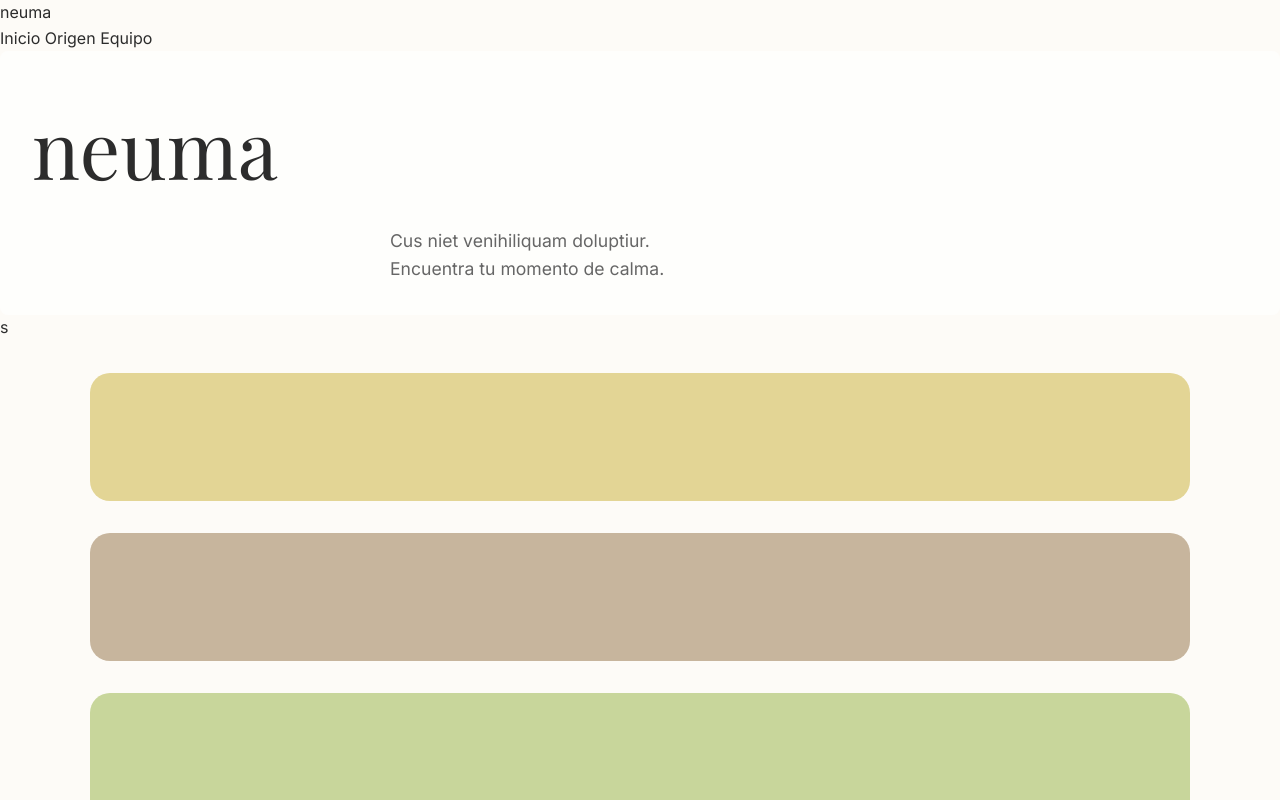
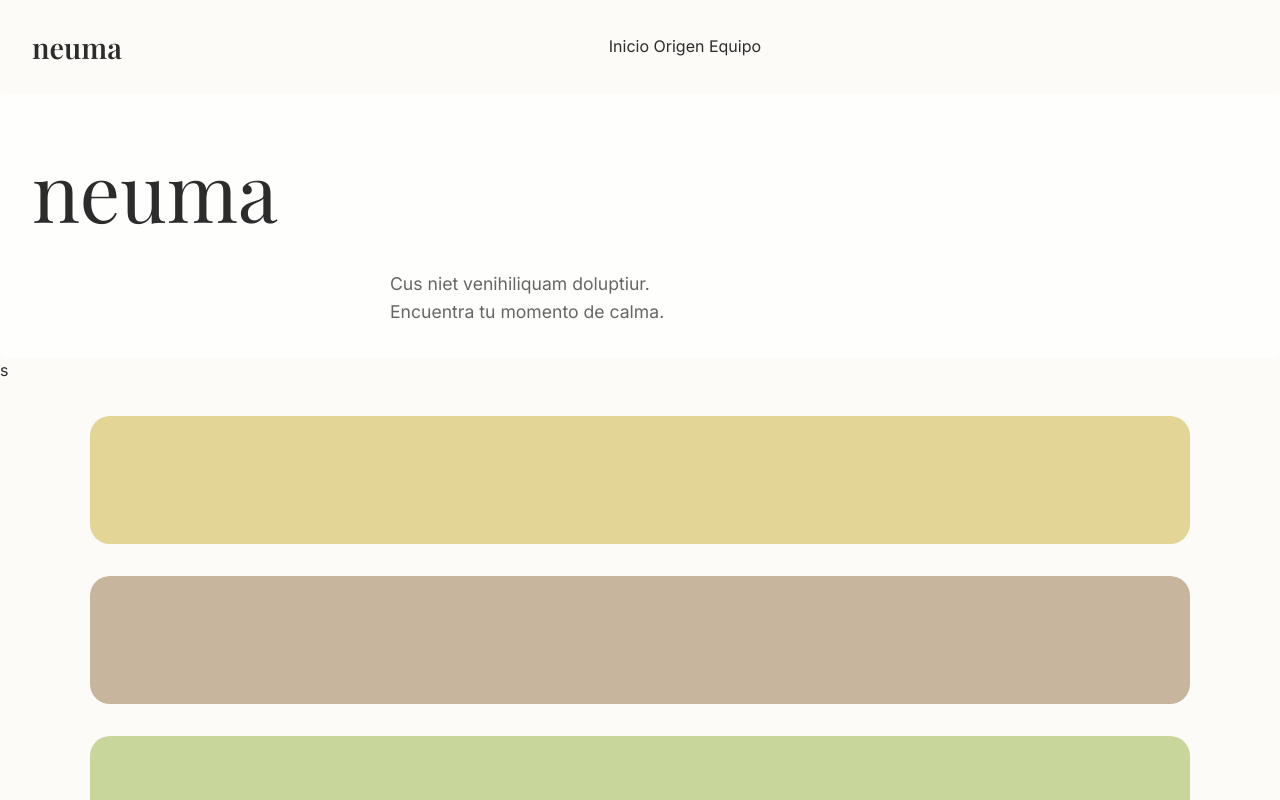
Before and after one commit to noe222/ESDIB_SJO_G9, a plain HTML site: page index.html in a window 1280 px wide. Shown: the top 800 px of the page. Drawn offline with nearby package versions, Linux system fonts and the light colour scheme; a web font is replaced by a local one.

Commit message:
Modificación "class" y "id" en index.html

```diff
--- a/index.html
+++ b/index.html
@@ -16,8 +16,8 @@
 
 <body>
 
-  <header>
-    <a href="index.html">neuma</a>
+  <header class="navbar">
+    <a class="logo" href="index.html">neuma</a>
     <nav id="nav-links">
       <a href="index.html" class="active">Inicio</a>
       <a href="origen.html">Origen</a>
```
